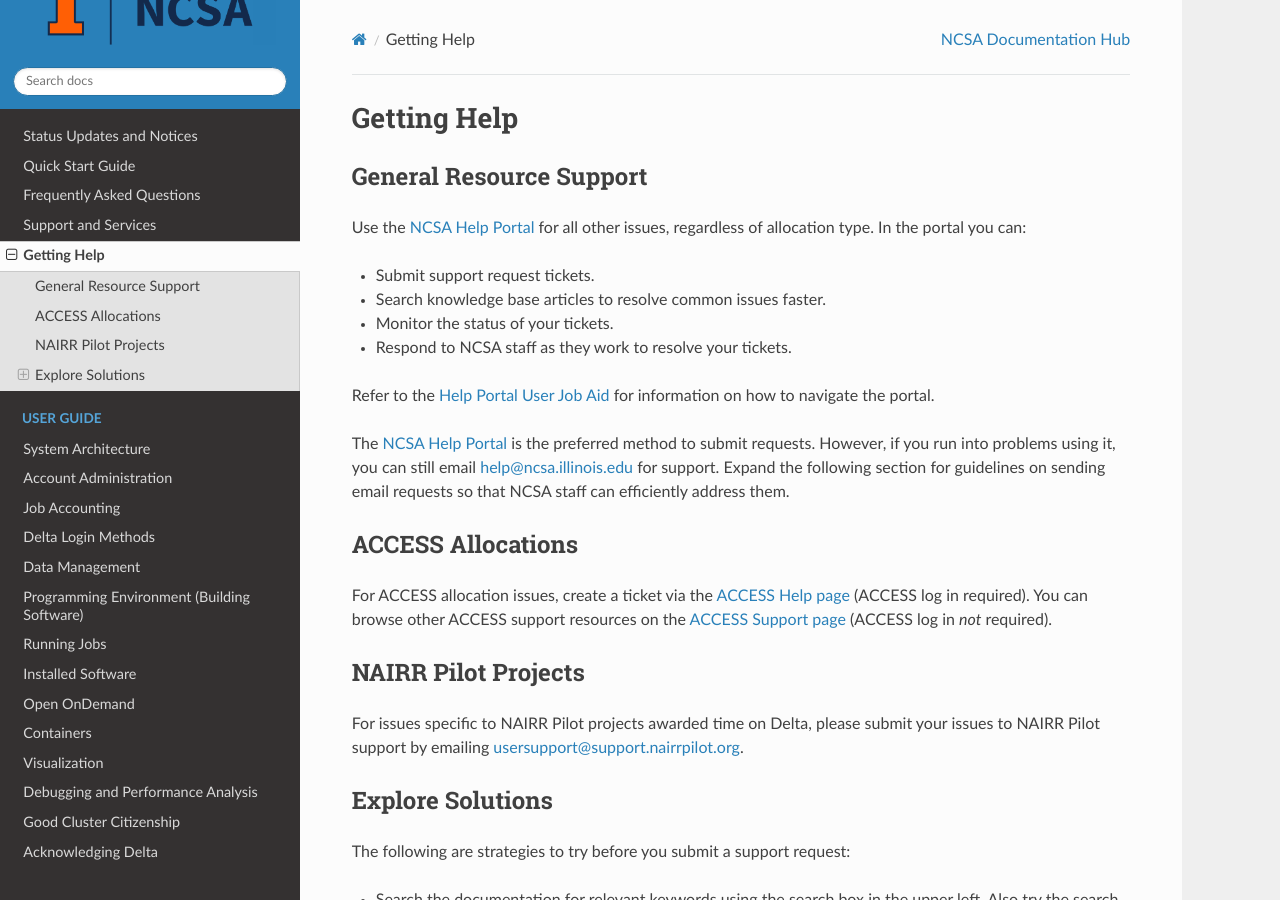
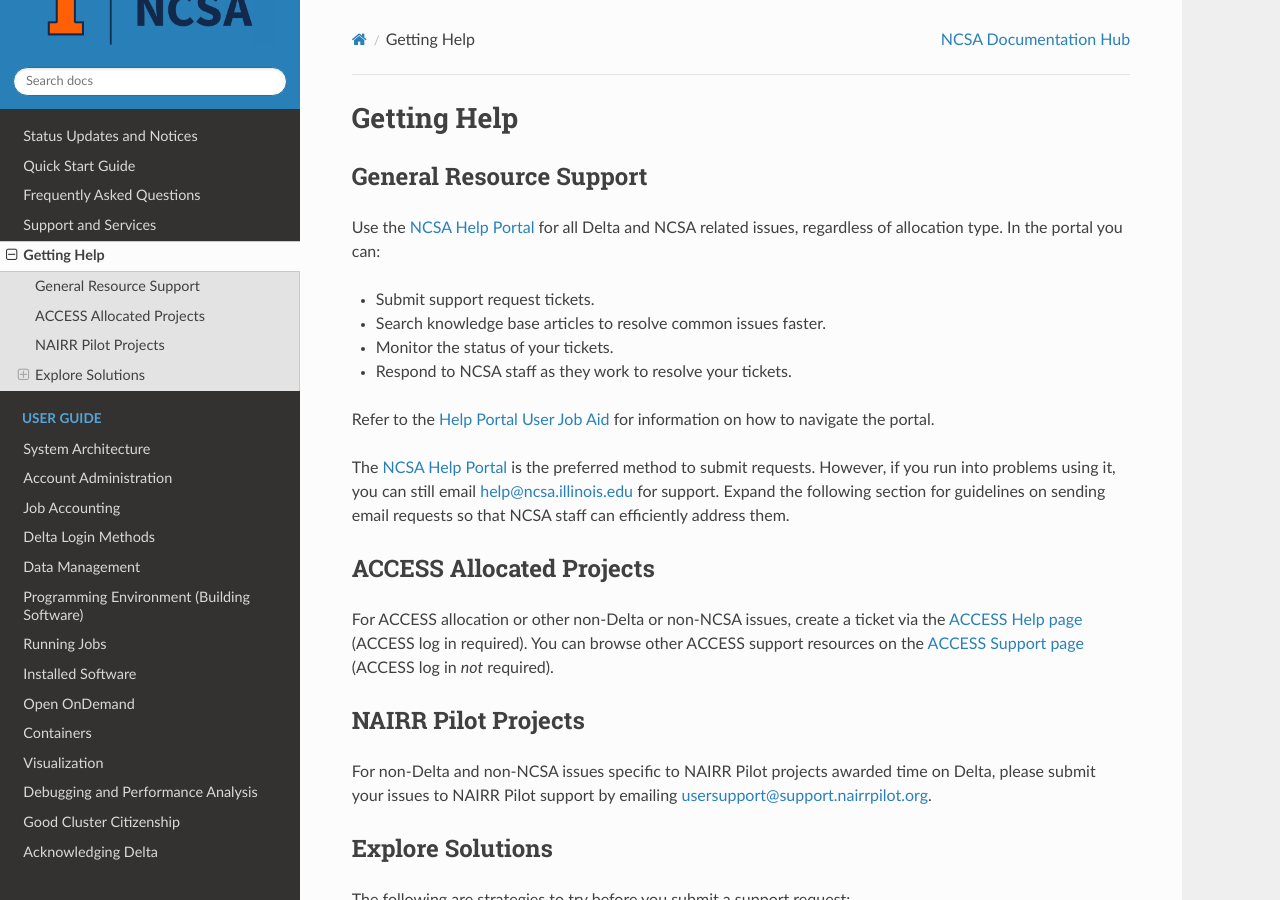
Before and after one commit to ncsa/Delta_doc, a Sphinx documentation site: the page built from docs/source/help.rst, in a window 1280 px wide and 900 px high. Built offline with Sphinx 7.4.7 and the Read the Docs theme 3.1.0, drawn with Linux system fonts in a browser that asks for light colours.

Commit message:
Update help.rst
Adjusted working for the type of requests that should go to each interface.

```diff
--- a/docs/source/help.rst
+++ b/docs/source/help.rst
@@ -8,7 +8,7 @@ Getting Help
 General Resource Support
 ---------------------------
 
-Use the `NCSA Help Portal <http://help.ncsa.illinois.edu>`_ for all other issues, regardless of allocation type. In the portal you can:
+Use the `NCSA Help Portal <http://help.ncsa.illinois.edu>`_ for all Delta and NCSA related issues, regardless of allocation type. In the portal you can:
 
 - Submit support request tickets.
 - Search knowledge base articles to resolve common issues faster.
@@ -21,15 +21,15 @@ Refer to the `Help Portal User Job Aid <https://docs.ncsa.illinois.edu/en/latest
 
    <p>The <a href="http://help.ncsa.illinois.edu">NCSA Help Portal</a> is the preferred method to submit requests. However, if you run into problems using it, you can still email <a href="mailto:help@ncsa.illinois.edu?subject=Delta: ">help@ncsa.illinois.edu</a> for support. Expand the following section for guidelines on sending email requests so that NCSA staff can efficiently address them.</p>
 
-ACCESS Allocations
+ACCESS Allocated Projects
 ---------------------
 
-For ACCESS allocation issues, create a ticket via the `ACCESS Help page <https://support.access-ci.org/open-a-ticket>`_ (ACCESS log in required). You can browse other ACCESS support resources on the `ACCESS Support page <https://support.access-ci.org>`_ (ACCESS log in *not* required).
+For ACCESS allocation or other non-Delta or non-NCSA issues, create a ticket via the `ACCESS Help page <https://support.access-ci.org/open-a-ticket>`_ (ACCESS log in required). You can browse other ACCESS support resources on the `ACCESS Support page <https://support.access-ci.org>`_ (ACCESS log in *not* required).
 
 NAIRR Pilot Projects
 ----------------------
 
-For issues specific to NAIRR Pilot projects awarded time on Delta, please submit your issues to NAIRR Pilot support by emailing usersupport@support.nairrpilot.org.
+For non-Delta and non-NCSA issues specific to NAIRR Pilot projects awarded time on Delta, please submit your issues to NAIRR Pilot support by emailing usersupport@support.nairrpilot.org.
 
 Explore Solutions
 -------------------
```
